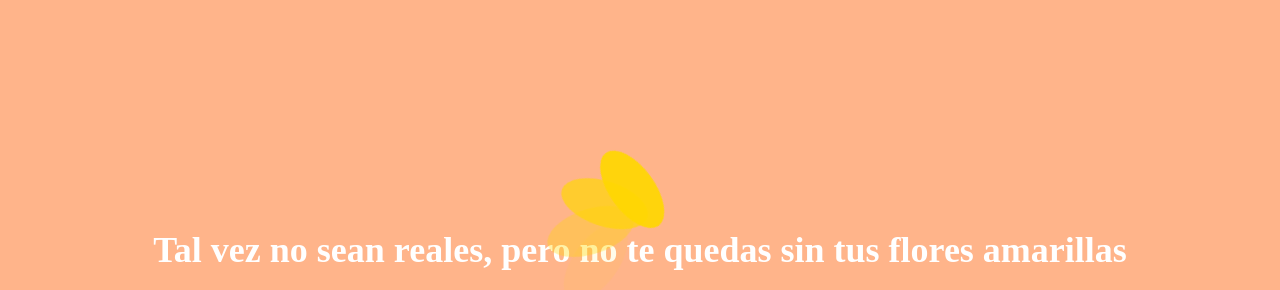
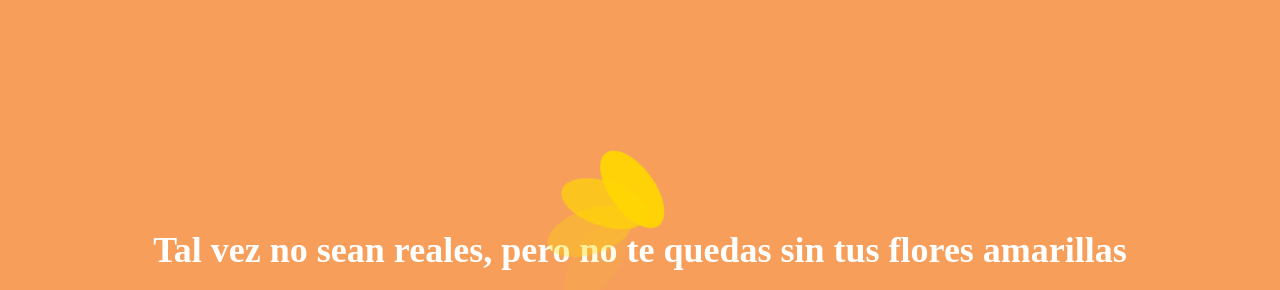
Before and after one commit to DeviousWind543/Flores_Amarillas, a plain HTML site: page index.html in a window 1280 px wide. Shown: the part 115-405 px from the top of the page. Drawn offline with Linux system fonts and the light colour scheme.

Commit message:
Update styles.css

```diff
--- a/styles.css
+++ b/styles.css
@@ -5,7 +5,7 @@ body {
     justify-content: center;
     align-items: center;
     height: 100vh;
-    background-color: #ffb48a;
+    background-color: #f69e5a;
 }
 
 .container {
```
